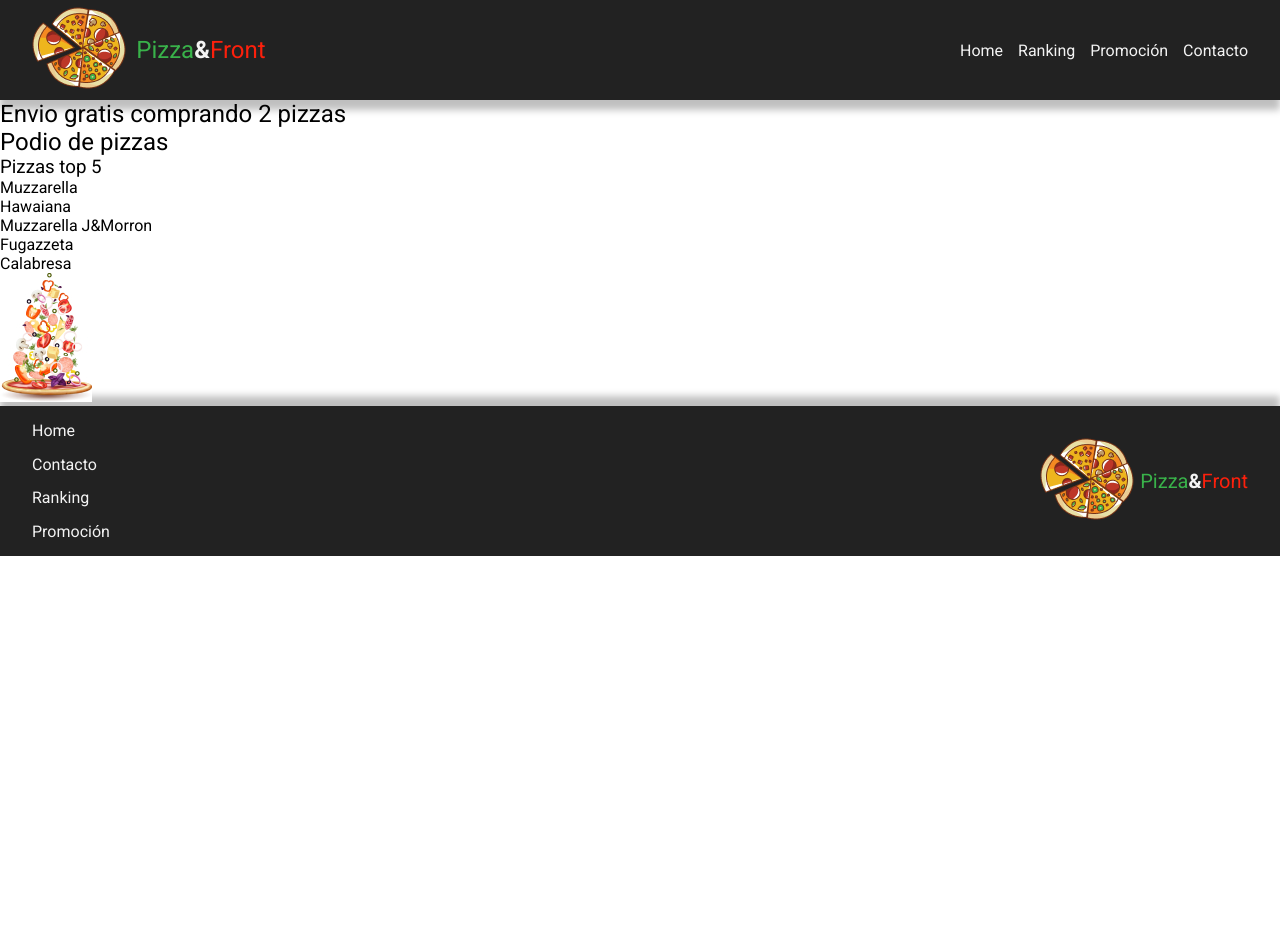
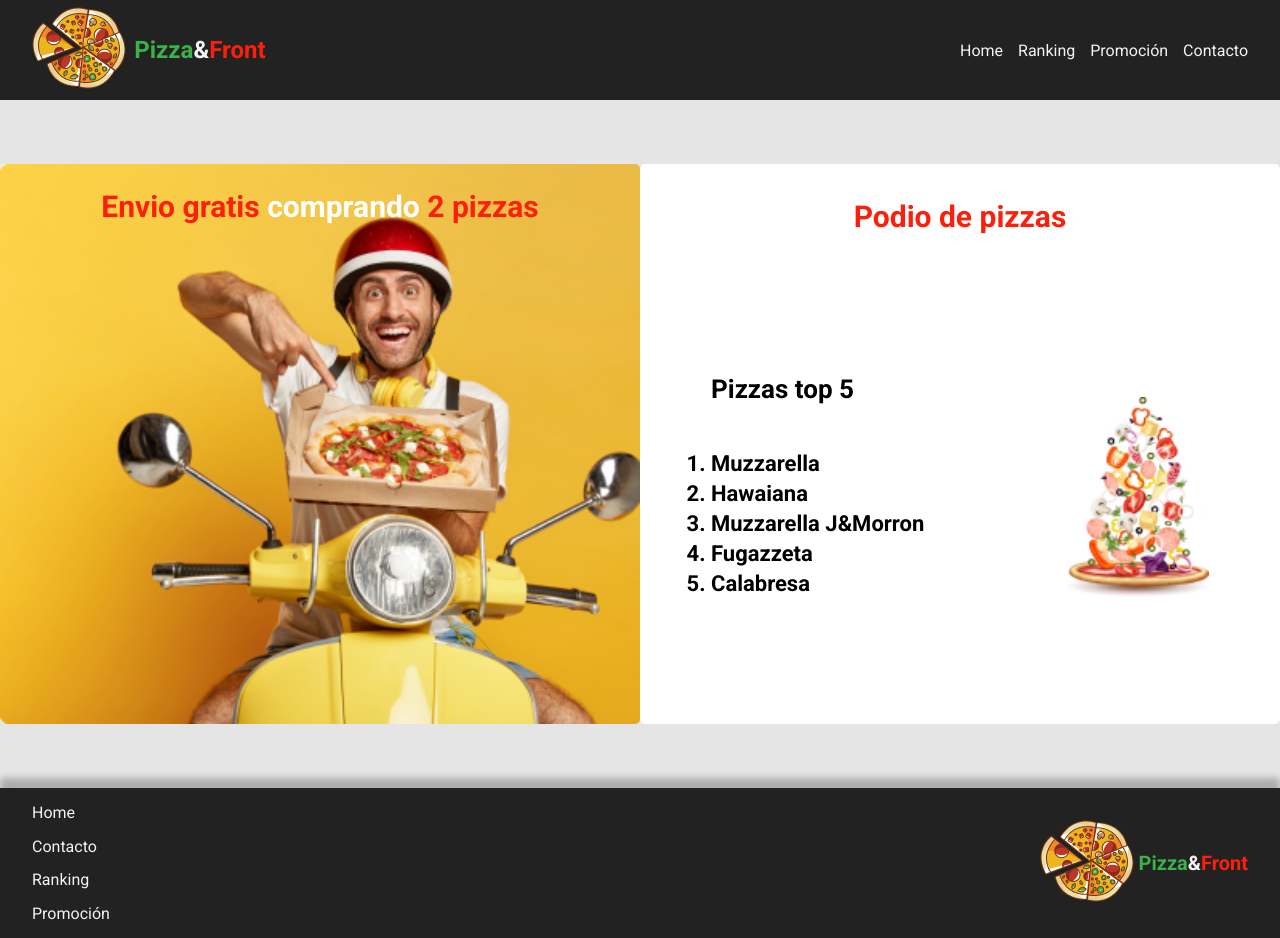
Before and after one commit to lenahu12/FrontEnd_1, a plain HTML site: page Pizza&Front/index.html in a window 1280 px wide. Before the commit the page ends 800 px from the top, so only its background shows below. Drawn offline with Linux system fonts and the light colour scheme.

Commit message:
Terminamos Pizza&Front

```diff
--- a/Pizza&Front/css/style.css
+++ b/Pizza&Front/css/style.css
@@ -7,6 +7,9 @@
     font-family: 'Roboto', sans-serif;
     font-weight: 400;
 }
+
+/* --------------------------------- HEADER -------------------------------- */
+
 header {
     display:flex;
     justify-content:space-between;
@@ -33,16 +36,96 @@ header {
     margin-right: 2rem
 }
 .text-pizza {
-    color: #39B24A
-}
-.text-front {
-    color:#FC200C
+    color: #39B24A;
+    font-weight: 700;
 }
 h1 {
     font-weight: 700;
     font-size: 24px;
     color: #F3F3F3;
 }
+.red {
+    color:#FC200C;
+    font-weight: 700;
+}
+
+/* ---------------------------------- MAIN ---------------------------------- */
+
+main {
+    background-color: #E5E5E5;
+}
+.rectangles {
+    padding: 4rem 0rem;
+    display: flex;
+    justify-content: space-evenly;
+}
+.delivery {
+    height: 35rem;
+    width: 50rem;
+    background: white url(../img/delivery.png) no-repeat;
+    background-size: cover;
+    border-radius: 5px;
+}
+.second-rectangle {
+    height: 35rem;
+    width: 50rem;
+    background-color: white;
+    border-radius: 5px;
+    display: flex;
+    flex-direction: column;
+    justify-content: space-between;
+}
+.left-h2 {
+    margin-top: 25px;
+    color: white;
+    font-weight: 700;
+    font-size: 30px;
+    text-align: center;
+}
+.right-h2 {
+    text-align: center;
+    margin-top: 35px;
+    font-size: 30px;
+}
+.list-image {
+    display: flex;
+    justify-content: space-around;
+    align-items: center;
+    margin-bottom: 150px;
+    height: 200px;
+}
+.second-rectangle-h3-list {
+    display: flex;
+    flex-direction: column;
+    justify-content: space-between;
+    height: 200px;
+}
+.second-rectangle-list {
+    display: flex;
+    flex-direction: column;
+    justify-content: space-around;
+    height: 8rem;
+}
+.second-rectangle-list li {
+    padding-top: 5px;
+    font-weight: 700;
+    font-size: 22px;
+}
+h3 {
+    font-weight: 700;
+    font-size: 26px;
+}
+.image {
+    margin-top: 50px;
+}
+.pizzaFalling {
+    height: 200px;
+    width: 142.63px;
+}
+
+
+/* --------------------------------- FOOTER --------------------------------- */
+
 .footer-text {
     font-weight: 700;
     font-size: 20px;
--- a/Pizza&Front/index.html
+++ b/Pizza&Front/index.html
@@ -12,7 +12,7 @@
     <header>
         <div class="logo-header">
             <a href=#><img class="Pizza" src="img/Pizza.png"></a>
-            <h1><span class="text-pizza">Pizza</span>&<span class="text-front">Front</span></h1>
+            <h1><span class="text-pizza">Pizza</span>&<span class="red">Front</span></h1>
         </div>
         <nav class ="header-list">
             <ul type= none class="lists">
@@ -24,18 +24,18 @@
         </nav>
     </header>
     <main>
-        <div>
-            <div>
-                <h2><span>Envio gratis </span>comprando <span>2 pizzas</span></h2>
+        <div class="rectangles">
+            <div class="delivery">
+                <h2 class="left-h2"><span class="red">Envio gratis </span>comprando <span class ="red">2 pizzas</span></h2>
             </div>
-            <div>
+            <div class="second-rectangle">
                 <div>
-                    <h2>Podio de pizzas</h2>
+                    <h2 class="right-h2 red">Podio de pizzas</h2>
                 </div>
-                <div>
-                    <div>
+                <div class="list-image">
+                    <div class="second-rectangle-h3-list">
                         <h3>Pizzas top 5</h3>
-                        <ol>
+                        <ol class="second-rectangle-list">
                             <li>Muzzarella</li>
                             <li>Hawaiana</li>
                             <li>Muzzarella J&Morron</li>
@@ -43,8 +43,8 @@
                             <li>Calabresa</li>
                         </ol>
                     </div>
-                    <div>
-                        <a href="#"><img class="PizzaFalling" src="img/PizzaFalling.jpg"></a>
+                    <div class="image">
+                        <a href="#"><img class="pizzaFalling" src="img/PizzaFalling.jpg"></a>
                     </div>
                 </div>
             </div>
@@ -61,7 +61,7 @@
         </div>
         <div class="logo-footer">
             <a href=#><img class="Pizza" src="img/Pizza.png"></a>
-            <h2 class="footer-text"><span class="text-pizza">Pizza</span>&<span class="text-front">Front</span></h2>
+            <h2 class="footer-text"><span class="text-pizza">Pizza</span>&<span class="red">Front</span></h2>
         </div>
     </footer>
 </body>
```
Also changed, not shown: Pizza&Front/img/delivery.png (added).
